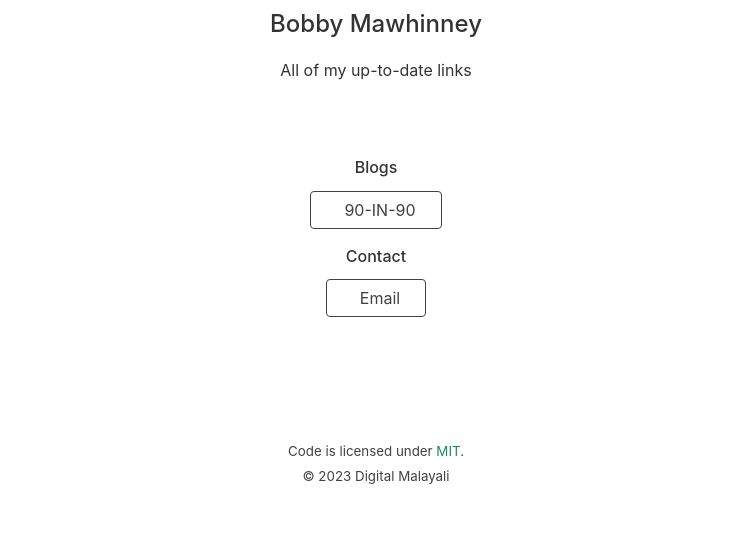
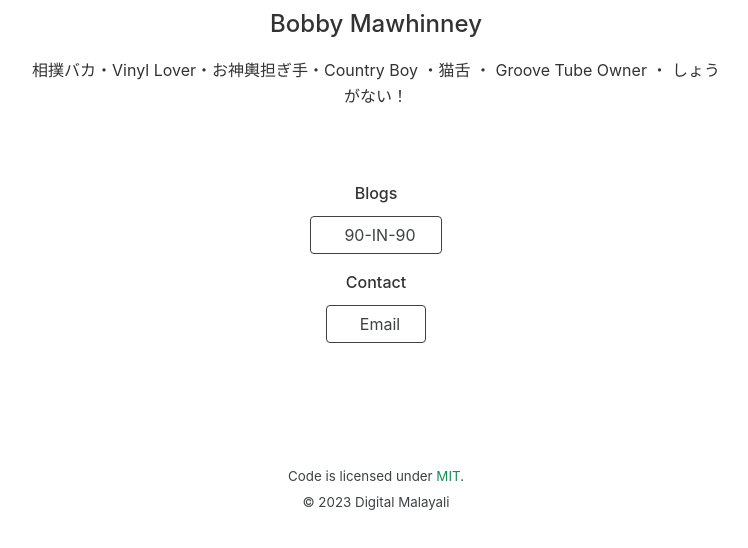
Before and after one commit to weebaruto/weetree, a plain HTML site: page index.html in a window 1280 px wide. Shown: the part 126-674 px from the top of the page, without its empty margins (264-1012 px from the left). Drawn offline with nearby package versions, Linux system fonts and the light colour scheme; no server answers.

Commit message:
Update index.html

```diff
--- a/index.html
+++ b/index.html
@@ -24,7 +24,7 @@
             <div class="top is-center is-vertical-align">
                 <img class="is-rounded" width="75px" height="75px" src="assets/tree.svg" alt="logo" style="color: #2e8b57">
                 <h3 class="text-center">Bobby Mawhinney</h3>
-                <p class="text-center">All of my up-to-date links</p>
+                <p class="text-center">相撲バカ・Vinyl Lover・お神輿担ぎ手・Country Boy ・猫舌 ・ Groove Tube Owner ・ しょうがない！</p>
             </div>
         </header>
 
```
